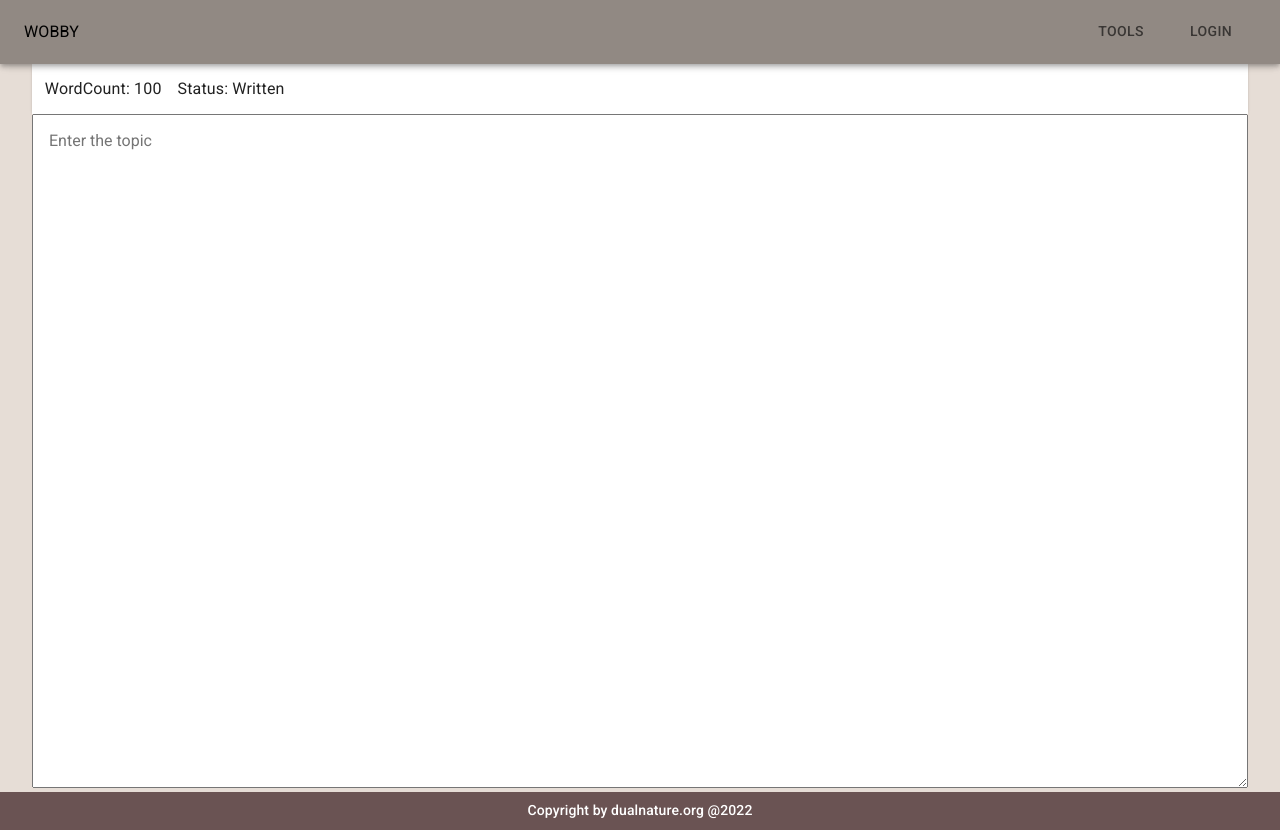
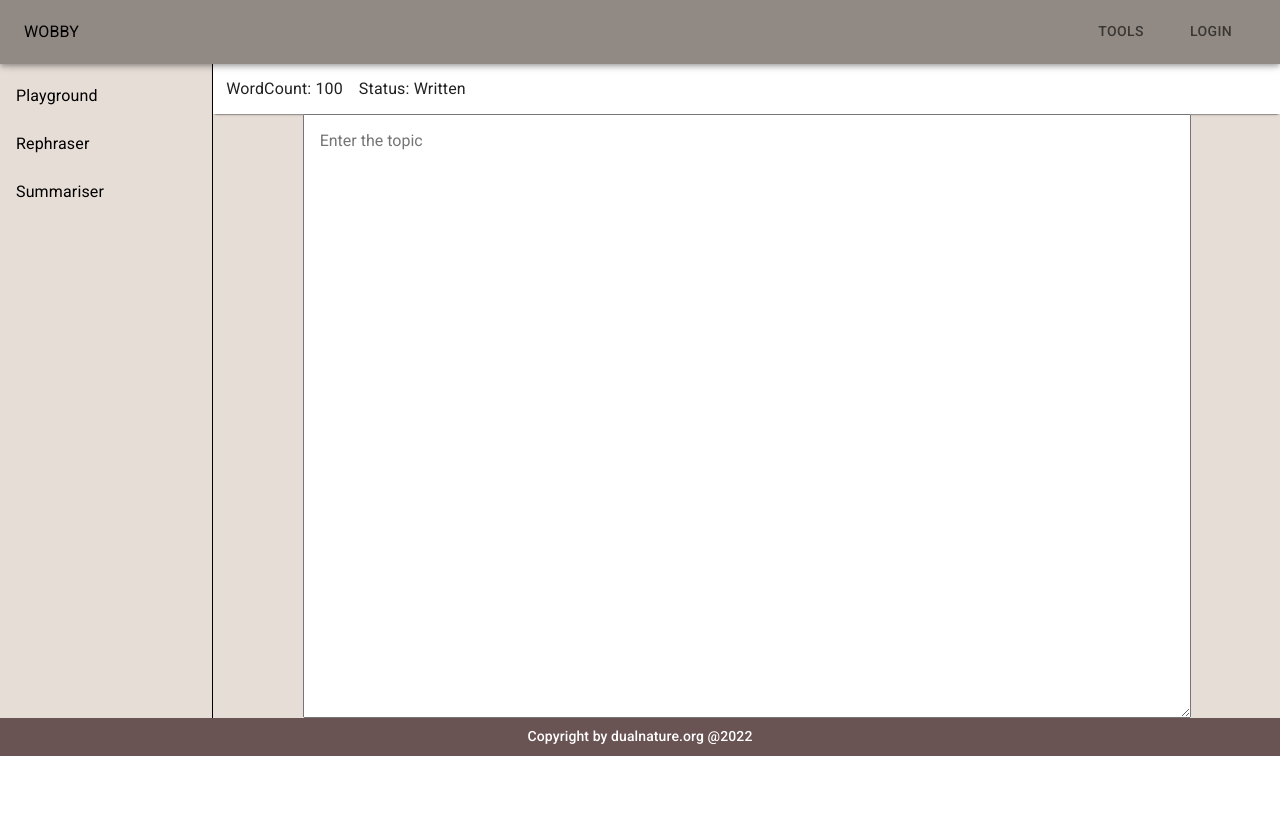
Before and after one commit to DualNature-Org/Wobby, a React (Vite) app: page /tools in a window 1280 px wide. After the commit the page ends 800 px from the top, so only its background shows below. Built offline with nearby package versions, Linux system fonts and the light colour scheme.

Commit message:
pre-lauch

```diff
--- a/src/pages/tools/playground.jsx
+++ b/src/pages/tools/playground.jsx
@@ -4,7 +4,7 @@ import { useState } from "react";
 
 export default function Playground(){
     const [prompt, setPrompt]= useState('')
-    const [is_prompt_valid, set_is_prompt_valid]= useState(false)
+    const [show_tools, set_show_tools]= useState(false)
     const [tools_cord, set_tools_cord]= useState([])
     const [text, set_text]= useState('')
     // for showing the status in playground toolbox
@@ -14,25 +14,42 @@ export default function Playground(){
         let text= window.getSelection().toString()
         if(text != ''){
             set_tools_cord([e.clientX, e.clientY])
-            set_is_prompt_valid(true)
+            set_show_tools(true)
             setPrompt(text)
         }
     }
+
     const handle_tools= ()=> {
-        set_is_prompt_valid(false)
+        set_show_tools(false)
     }
+
     const handle_write= ()=> {
         set_status('Writing')
+        set_show_tools(false)
+
         const request_option= {
             method: 'POST',
             headers: {'Content-Type': 'Application/json'},
             body: JSON.stringify({prompt: prompt})
         }
-        fetch('http://143.198.209.14:8080/tools/text', request_option)
+        fetch('https://www.dualnature.org/tools/write', request_option)
         .then(res => res.json())
         .then(data => {
             console.log(data)
-            set_text(text+ data['text'])
+            set_text(text+ '\n'+ data['user'])
+        })
+    }
+    const handle_rephrase= (e)=> {
+        const request_option= {
+            method: 'POST',
+            headers: {'Content-Type': 'Application/json'},
+            body: JSON.stringify({content: prompt})
+        }
+        fetch('http://127.0.0.1:8080/wobby/tools/rephrase', request_option)
+        .then(res => res.json())
+        .then(data => {
+            console.log(prompt)
+            set_text(text+ '\n'+ data['content'])
         })
     }
     const handle_content= (e)=>{
@@ -40,11 +57,13 @@ export default function Playground(){
         set_text(e.target.value)
     }
 
-    const show_tools= ()=> {
+    const handle_show_tools= ()=> {
         return(
             <Paper elevation={2}>
-                <Stack direction={'row'} spacing={2} divider={<Divider orientation="vertical" flexItem />} sx={{position: "absolute", left: tools_cord[0], top: tools_cord[1], padding: '.1rem', border: 'solid black 1px', borderRadius: '5px'}}>
-                    <Button variant="text" onClick={handle_write}>Write</Button>
+                <Stack direction={'row'} spacing={2} divider={<Divider orientation="vertical" flexItem />} sx={{position: "absolute", left: tools_cord[0], top: tools_cord[1], padding: '.1rem', border: 'solid black 1px', borderRadius: '5px', backgroundColor: '#E6DDD6'}}>
+                    <Button variant="text" onClick={handle_write} sx={{color: '#000'}}>Write</Button>
+                    <Button variant="text" onClick={handle_rephrase} sx={{color: '#000'}}>Rephrase</Button>
+                    {/* <Button variant="text" onClick={handle_summarise} sx={{color: '#000'}}>Summaries</Button> */}
                 </Stack>
             </Paper>
         )
@@ -64,8 +83,10 @@ export default function Playground(){
                     </Stack>
                 </Box>
             </Paper>
-            <textarea style={{width: '97.2%', height: '80vh', outline: 'none', padding: '1rem', fontSize: '1rem', fontFamily: 'roboto'}} placeholder='Enter the topic' value={text} onChange={handle_content} onMouseUp={handle_prompt} onMouseDown={handle_tools}></textarea>
-            {is_prompt_valid ? show_tools(): <div></div>}
+            <Box sx={{display: 'flex', justifyContent: 'center'}}>
+            <textarea rows="30" cols='100' style={{outline: 'none', padding: '1rem', fontSize: '1rem', fontFamily: 'roboto'}} placeholder='Enter the topic' value={text} onChange={handle_content} onMouseUp={handle_prompt} onMouseDown={handle_tools}></textarea>
+            {show_tools ? handle_show_tools(): <div></div>}
+            </Box>
         </Box>
     )
 }
--- /dev/null
+++ b/src/pages/tools/rephraser.jsx
@@ -0,0 +1,39 @@
+import { Button, Container, Grid } from "@mui/material";
+import { Box } from "@mui/system";
+import { useState } from "react";
+
+export default function Rephraser(){
+    const [content, set_content]= useState('')
+
+    const handle_content= (e)=> {
+        set_content(e.target.value)
+    }
+    const handle_click= (e)=> {
+
+    }
+
+    return(
+        <Box sx={{
+            background: '#E6DDD6',
+            marginTop: '2rem'
+        }}>
+            <Grid container>
+                <Grid item xs={5}>
+                    <Box sx={{display: 'flex', justifyContent: 'center'}}>
+                        <textarea name='content' cols='40' rows='30' style={{outline: 'none', padding: '1rem', fontSize: '1rem', fontFamily: 'roboto'}}></textarea>
+                    </Box>
+                </Grid>
+                <Grid item xs={2}>
+                    <Box sx={{display: 'flex', alignItems: 'center', justifyContent: 'center', height: '500px'}}>
+                        <Button variant="contained" onClick={handle_click}>Submit</Button>
+                    </Box>
+                </Grid>
+                <Grid item xs={5}>
+                    <Box sx={{display: 'flex', justifyContent: 'center'}}>
+                        <textarea name="output" cols="40" rows="30" style={{outline: 'none', padding: '1rem', fontSize: '1rem', fontFamily: 'roboto'}}></textarea>
+                    </Box>
+                </Grid>
+            </Grid>
+        </Box>
+    )
+}
--- a/src/pages/tools/tools.jsx
+++ b/src/pages/tools/tools.jsx
@@ -1,17 +1,51 @@
-import { Button, Grid, Stack } from "@mui/material";
+import { Grid, List, ListItem, ListItemButton, ListItemText } from "@mui/material";
 import { Box } from "@mui/system";
+import { useState } from 'react'
 import Playground from "./playground";
+import Rephraser from "./rephraser"
 import './tools.css'
 
 
 export default function Tools(){
+    const [page, set_page]= useState('Playground')
+    const pages= ['Playground', 'Rephraser', 'Summariser']
 
+    const handle_page= (e)=> {
+        set_page(e.target.name)
+    }
+    const render_tool= ()=> {
+        console.log(page)
+        if(page == 'Playground'){
+            return <Playground/>
+        }
+        else if(page == 'Rephraser'){
+            return <Rephraser/>
+        }
+        // else{
+        //     return <Summariser/>
+        // }
+    }
     return(
         <Box sx={{
-            padding: '4rem 2rem 0 2rem',
+            padding: '4rem 0 0 0',
             bgcolor: '#E6DDD6'
         }}>
-            <Playground/>
+            <Grid container>
+                <Grid item xs={2} sx={{borderRight: 'solid black 1px'}}>
+                    <List>
+                        {pages.map((page) => (
+                            <ListItem disablePadding>
+                                <ListItemButton onClick={(e) => set_page(page)}>
+                                    <ListItemText primary={page}></ListItemText>
+                                </ListItemButton>
+                            </ListItem>
+                        ))}
+                    </List>
+                </Grid>
+                <Grid item xs= {10}>
+                    {render_tool()}
+                </Grid>
+            </Grid>
         </Box>
     )
 }
```
